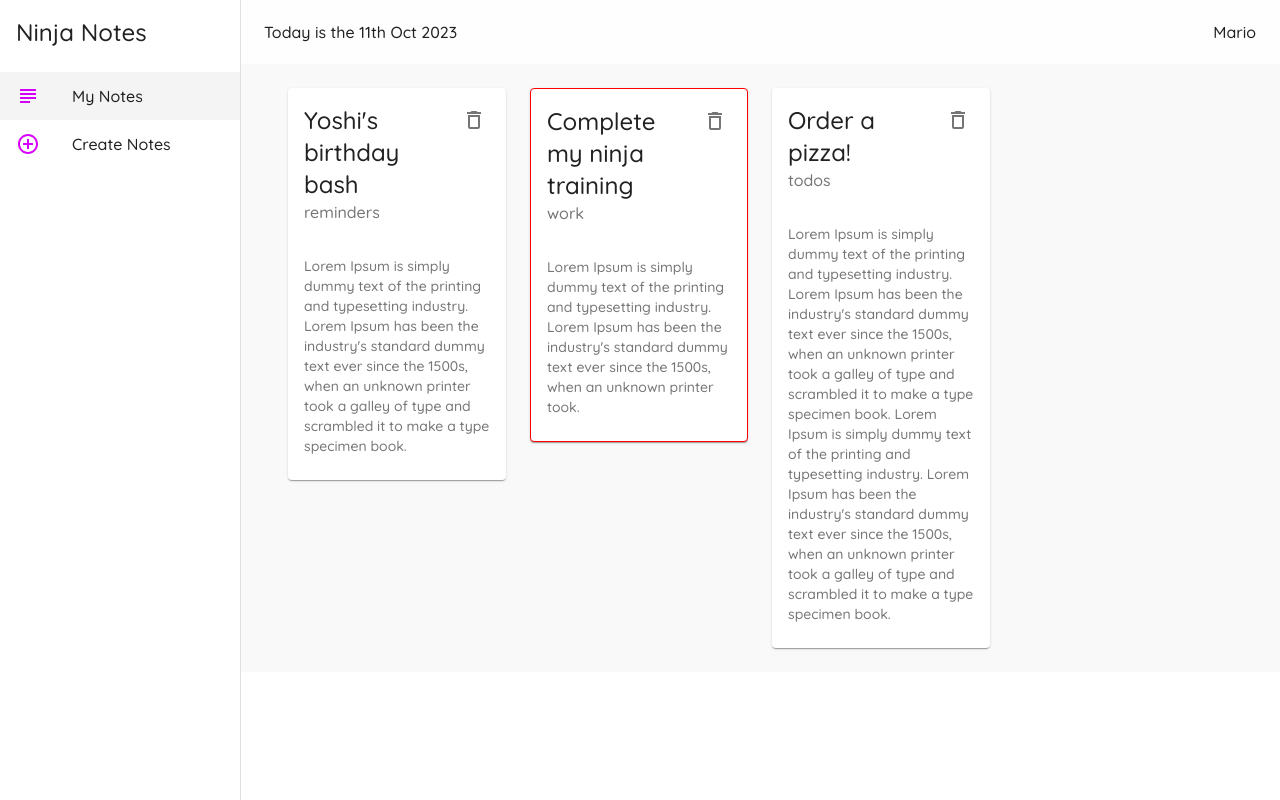
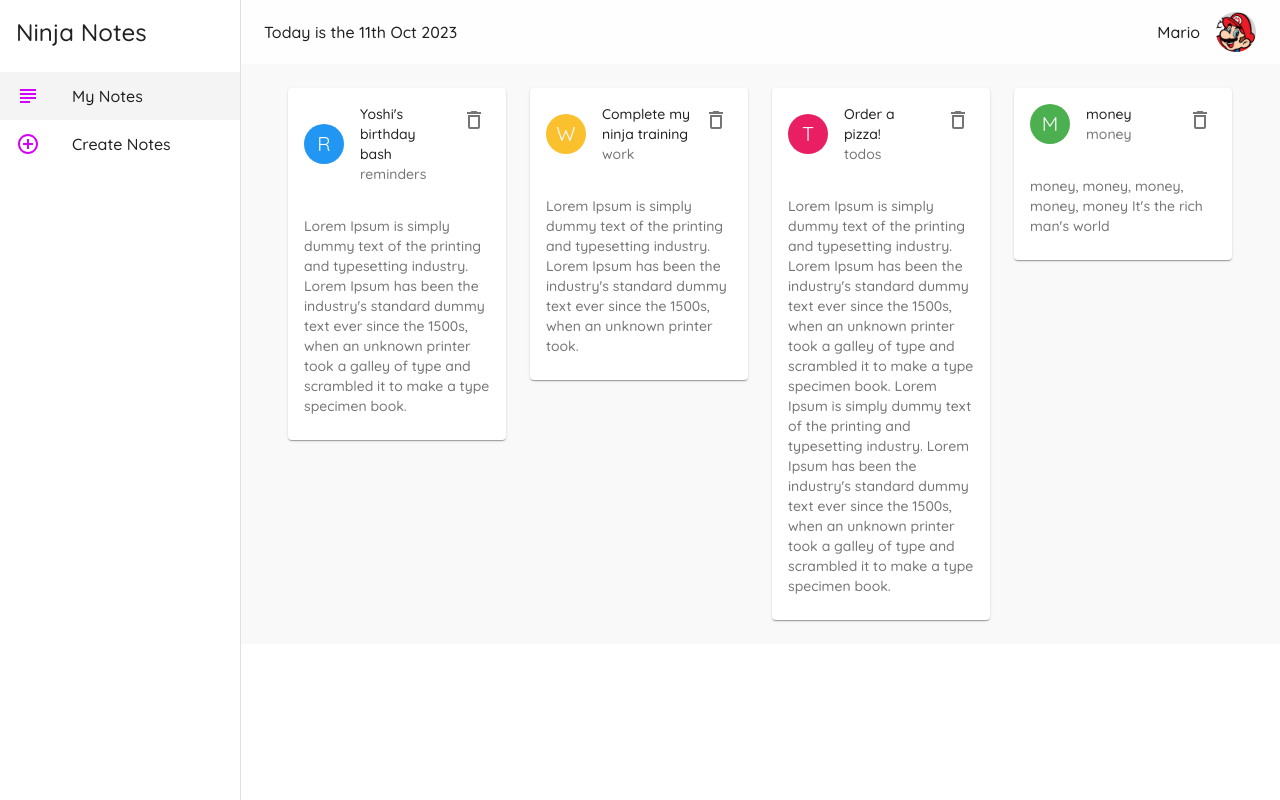
Before and after one commit to joyun25/material_ui, a React (Create React App) app: page / in a window 1280 px wide. Built offline with nearby package versions, Linux system fonts and the light colour scheme; data requests are answered from the project's data file.

Commit message:
add Avatars

```diff
--- a/data/db.json
+++ b/data/db.json
@@ -17,6 +17,12 @@
       "details": "Lorem Ipsum is simply dummy text of the printing and typesetting industry. Lorem Ipsum has been the industry's standard dummy text ever since the 1500s, when an unknown printer took a galley of type and scrambled it to make a type specimen book.\nLorem Ipsum is simply dummy text of the printing and typesetting industry. Lorem Ipsum has been the industry's standard dummy text ever since the 1500s, when an unknown printer took a galley of type and scrambled it to make a type specimen book.",
       "category": "todos",
       "id": 3
+    },
+    {
+      "title": "money",
+      "details": "money, money, money, \nmoney, money\nIt's the rich man's world",
+      "category": "money",
+      "id": 4
     }
   ]
 }
--- a/src/components/Layout.js
+++ b/src/components/Layout.js
@@ -11,6 +11,7 @@ import { AddCircleOutlineOutlined, SubjectOutlined } from '@material-ui/icons'
 import AppBar from '@material-ui/core/AppBar'
 import Toolbar from '@material-ui/core/Toolbar'
 import { format } from 'date-fns'
+import Avatar from '@material-ui/core/Avatar'
 
 const drawerWidth = 240;
 
@@ -42,6 +43,9 @@ const useStyles = makeStyles((theme) => {
     toolbar: theme.mixins.toolbar,
     date: {
       flexGrow: 1
+    },
+    avatar: {
+      marginLeft: theme.spacing(2)
     }
   }
 });
@@ -79,6 +83,7 @@ export default function Layout({ children }) {
           <Typography>
             Mario
           </Typography>
+          <Avatar src="/mario-av.png" className={classes.avatar}/>
         </Toolbar>
       </AppBar>
 
--- a/src/components/NoteCard.js
+++ b/src/components/NoteCard.js
@@ -4,13 +4,22 @@ import CardHeader from '@material-ui/core/CardHeader'
 import CardContent from '@material-ui/core/CardContent'
 import { IconButton, makeStyles, Typography } from '@material-ui/core'
 import { DeleteOutlined } from '@material-ui/icons'
+import Avatar from '@material-ui/core/Avatar'
+import { blue, pink, green, yellow } from '@material-ui/core/colors'
 
 const useStyles = makeStyles({
-  test: {
-    border: (note) => {
-      if(note.category === 'work') {
-        return '1px solid red'
+  avatar: {
+    backgroundColor: (note) => {
+      if(note.category === 'work'){
+        return yellow[700]
       }
+      if(note.category === 'money'){
+        return green[500]
+      }
+      if(note.category === 'todos'){
+        return pink[500]
+      }
+      return blue[500]
     }
   }
 })
@@ -20,8 +29,13 @@ export default function NoteCard({ note, handleDelete }) {
 
   return (
     <div>
-      <Card elevation={1} className={classes.test}>
+      <Card elevation={1}>
         <CardHeader
+          avatar={
+            <Avatar className={classes.avatar}>
+              { note.category[0].toUpperCase() }
+            </Avatar>
+          }
           action={
             <IconButton onClick={() => handleDelete(note.id)}>
               <DeleteOutlined/>
```
Also changed, not shown: public/mario-av.png (added).
